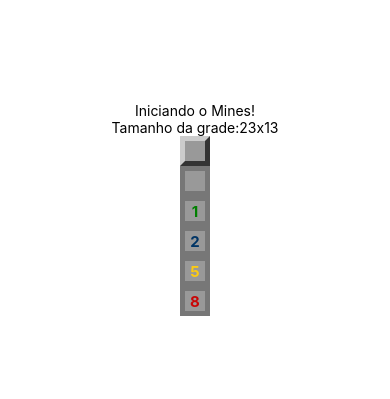
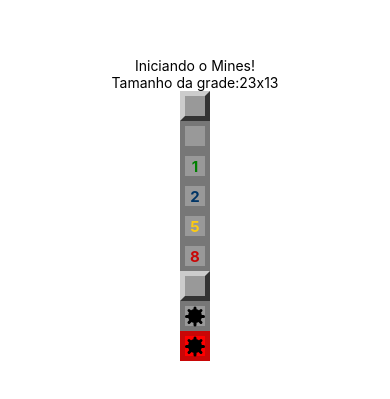
Before and after one commit to Ruan4S/campo-minado-reactnative, a React Native app: screen / in a window 390 px wide. Shown: the part 213-612 px from the top of the page. Built offline with nearby package versions, Linux system fonts and the light colour scheme.

Commit message:
feat(Mine): estrutura + estilização ok

```diff
--- a/App.js
+++ b/App.js
@@ -1,5 +1,6 @@
 import { StyleSheet, Text, View } from "react-native";
 import Field from "./src/components/Field";
+import Mine from "./src/components/Mine";
 
 import params from "./src/params";
 
@@ -17,6 +18,9 @@
       <Field opened nearMines={2} />
       <Field opened nearMines={5} />
       <Field opened nearMines={8} />
+      <Field mined />
+      <Field mined opened />
+      <Field mined opened exploded />
     </View>
   );
 }
--- a/src/components/Field.js
+++ b/src/components/Field.js
@@ -1,10 +1,12 @@
 import { StyleSheet, Text, View } from "react-native";
 import params from "../params";
+import Mine from "./Mine";
 
-export default ({ mined, opened, nearMines }) => {
+export default ({ mined, opened, nearMines, exploded }) => {
   const styleField = [styles.field];
   // Outros estilos aqui!
   if (opened) styleField.push(styles.opened);
+  if (exploded) styleField.push(styles.exploded);
   if (styleField.length === 1) styleField.push(styles.regular);
 
   let color = null;
@@ -22,6 +24,8 @@
       ) : (
         false
       )}
+
+      {mined && opened ? <Mine /> : false}
     </View>
   );
 };
@@ -49,4 +53,8 @@
     fontWeight: "bold",
     fontSize: params.fontSize,
   },
+  exploded: {
+    backgroundColor: "red",
+    borderColor: "#c90606",
+  },
 });
--- /dev/null
+++ b/src/components/Mine.js
@@ -0,0 +1,35 @@
+import { StyleSheet, Text, View } from "react-native";
+
+export default ({}) => {
+  return (
+    <View style={styles.container}>
+      <View style={styles.coreMine}></View>
+      <View style={styles.line}></View>
+      <View style={[styles.line, { transform: [{ rotate: "45deg" }] }]}></View>
+      <View style={[styles.line, { transform: [{ rotate: "90deg" }] }]}></View>
+      <View style={[styles.line, { transform: [{ rotate: "135deg" }] }]}></View>
+    </View>
+  );
+};
+
+const styles = StyleSheet.create({
+  container: {
+    alignItems: "center",
+    justifyContent: "center",
+  },
+  coreMine: {
+    height: 14,
+    width: 14,
+    borderRadius: 10,
+    backgroundColor: "black",
+    alignItems: "center",
+    justifyContent: "center",
+  },
+  line: {
+    position: "absolute",
+    height: 3,
+    width: 20,
+    borderRadius: 3,
+    backgroundColor: "black",
+  },
+});
```
